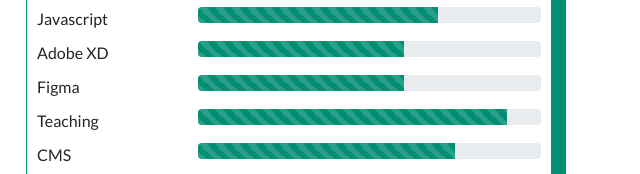
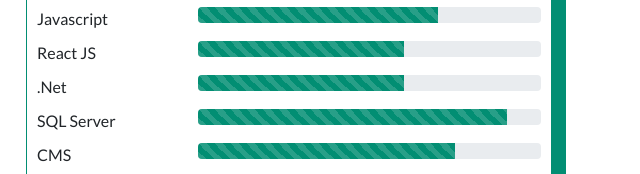
Before and after one commit to aburtocampos/eloncv, a plain HTML site: page index.html in a window 1280 px wide. Shown: the part 614-788 px from the top of the page, 629-1269 px from the left. Drawn offline with Linux system fonts and the light colour scheme.

Commit message:
rtbvrtby

```diff
--- a/index.html
+++ b/index.html
@@ -202,7 +202,7 @@
                                     </div>
                                 </div>
                                 <div class="probox">
-                                    <span>Adobe XD</span>
+                                    <span>React JS</span>
                                     <div class="progress">
                                         <div class="progress-bar progress-bar-striped bg-info" role="progressbar"
                                             style="width: 60%" aria-valuenow="60" aria-valuemin="0" aria-valuemax="100">
@@ -210,7 +210,7 @@
                                     </div>
                                 </div>
                                 <div class="probox">
-                                    <span>Figma</span>
+                                    <span>.Net</span>
                                     <div class="progress">
                                         <div class="progress-bar progress-bar-striped bg-info" role="progressbar"
                                             style="width: 60%" aria-valuenow="60" aria-valuemin="0" aria-valuemax="100">
@@ -218,7 +218,7 @@
                                     </div>
                                 </div>
                                 <div class="probox">
-                                    <span>Teaching</span>
+                                    <span>SQL Server</span>
                                     <div class="progress">
                                         <div class="progress-bar progress-bar-striped bg-info" role="progressbar"
                                             style="width: 90%" aria-valuenow="90" aria-valuemin="0" aria-valuemax="100">
```
